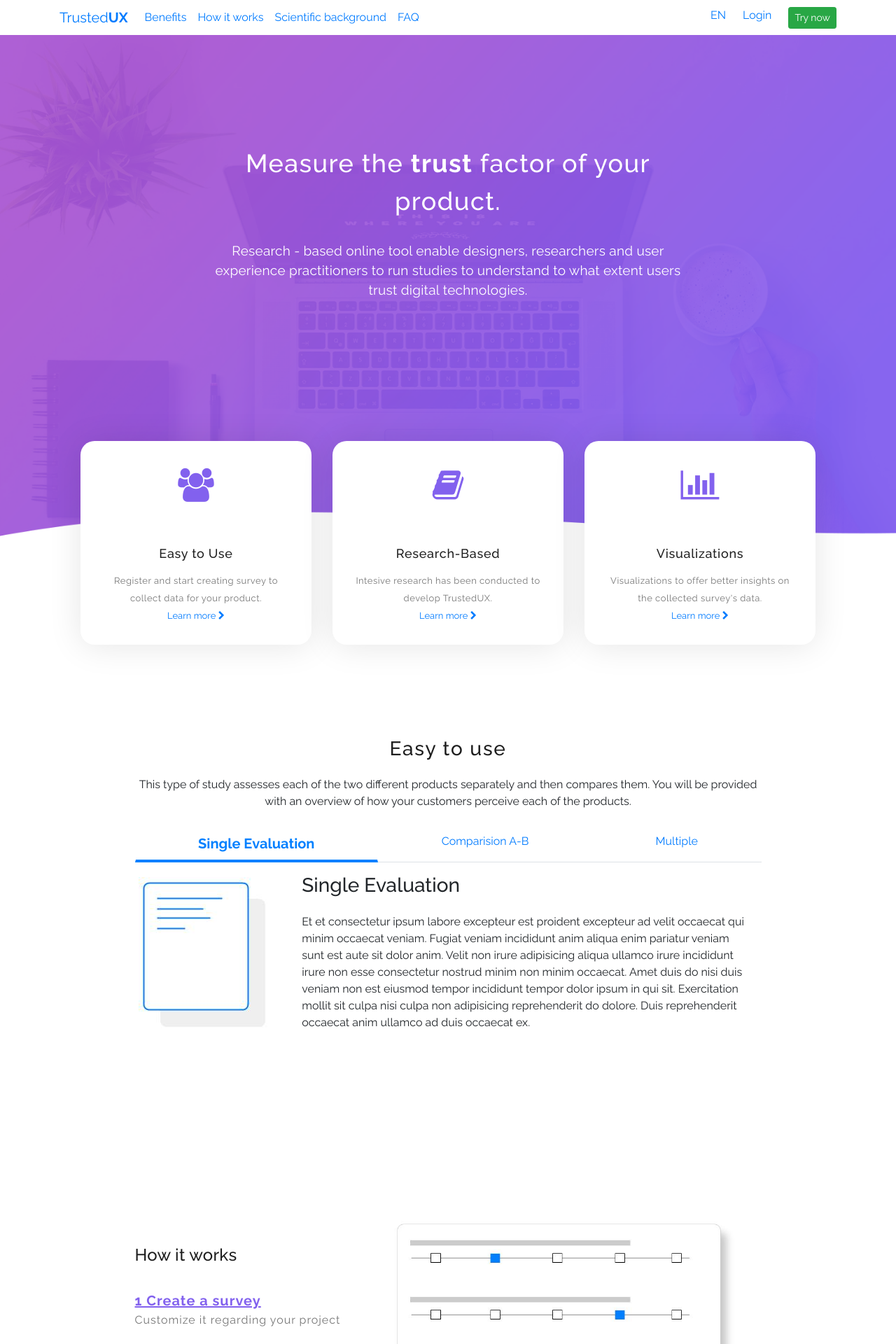
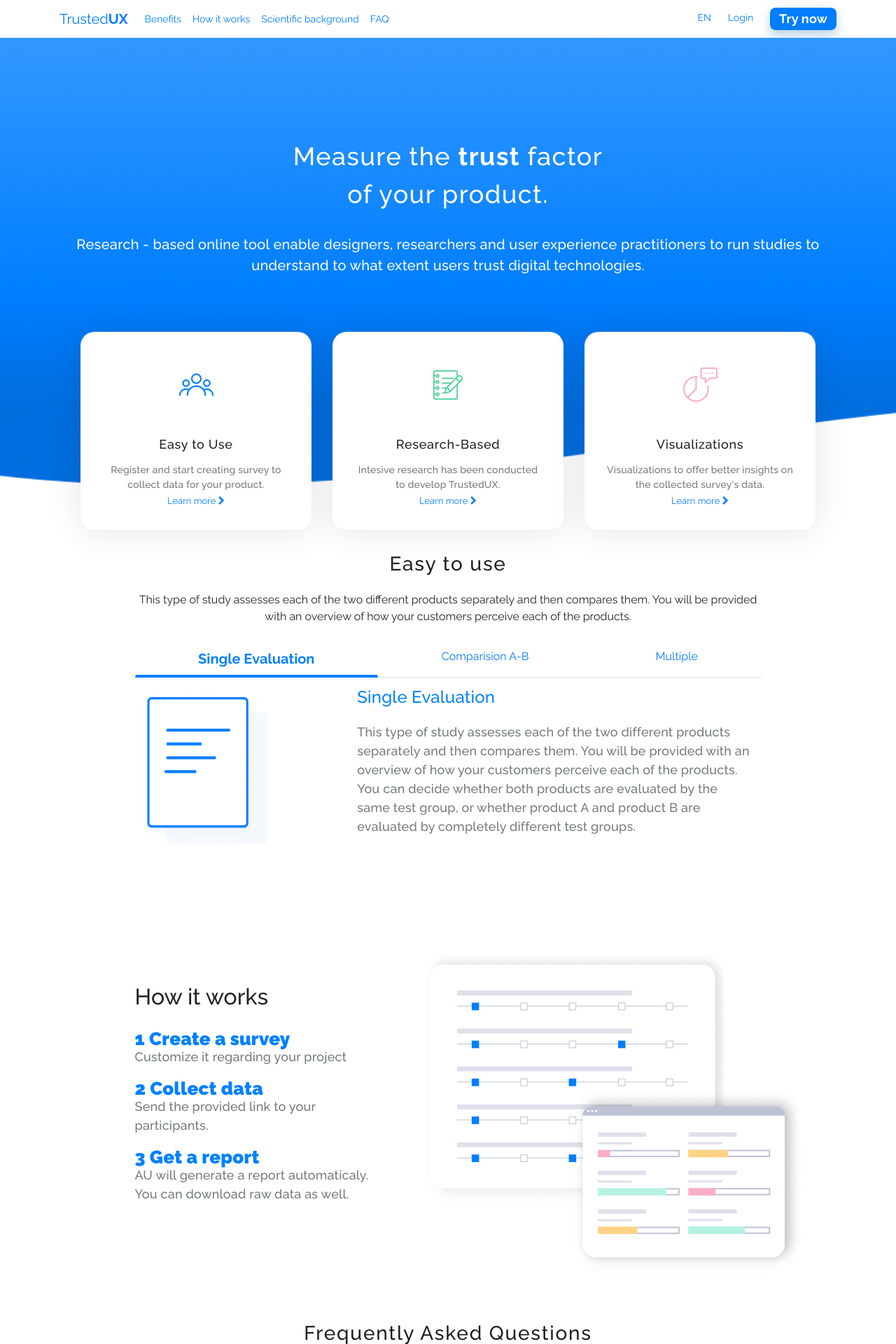
Before and after one commit to pjotrsavitski/TrustedUX-New, a Django app: page / in a window 1280 px wide. Shown: the top 1920 px of the page at 70% size. Run offline with Django 3.2, Linux system fonts and the light colour scheme; some libraries are stand-ins or nearby versions.

Commit message:
next update

```diff
--- a/static/assets/css/templatemo-softy-pinko.css
+++ b/static/assets/css/templatemo-softy-pinko.css
@@ -136,9 +136,87 @@
 
 .section {
   position: relative;
-  padding-top: 100px;
-  padding-bottom: 80px;
-}
+
+  padding-bottom: 50px;
+}
+
+.nav-item a span {
+  font-style: normal;
+font-weight: normal;
+font-size: 14px;
+line-height: 28px;
+/* identical to box height, or 571% */
+
+color: #007EFF;
+}
+
+.tr_card{
+  position: relative;
+display: -ms-flexbox;
+display: flex;
+-ms-flex-direction: column;
+flex-direction: column;
+min-width: 0;
+word-wrap: break-word;
+background-color: #fff;
+background-clip: border-box;
+border: 1px solid rgba(0,0,0,.125);
+    border-bottom-color: rgba(0, 0, 0, 0.125);
+    border-bottom-style: solid;
+    border-bottom-width: 1px;
+border-radius: 25px;
+    border-bottom-right-radius: 25px;
+    border-bottom-left-radius: 25px;
+}
+
+
+.accordion .btn-link[aria-expanded="true"]{
+  font-weight: bold;
+font-size: 38px;
+line-height: 24px;
+
+/* identical to box height, or 133% */
+letter-spacing: 0.2px;
+
+color: #0280FF;
+text-decoration: none;
+
+}
+
+.accordion .btn-link[aria-expanded="false"]{
+  font-weight: bold;
+font-size: 38px;
+line-height: 24px;
+
+/* identical to box height, or 133% */
+letter-spacing: 0.2px;
+
+color: black;
+text-decoration: none;
+
+}
+
+
+
+.try_now_button{
+
+  font-weight: 600;
+font-size: 18px;
+line-height: 18px;
+
+/* identical to box height, or 100% */
+display: flex;
+align-items: center;
+text-align: center;
+letter-spacing: 0.2px;
+
+/* White */
+color: #FFFFFF;
+background: #007EFF;
+box-shadow: 0px 8px 16px rgba(59, 124, 185, 0.34);
+border-radius: 8px;
+}
+
 
 .section.colored {
   background: #f2f2fe;
@@ -157,11 +235,15 @@
 }
 
 .left-heading .section-title {
-  font-weight: 500;
-  font-size: 24px;
-  line-height: 42px;
-  color: #1e1e1e;
-  letter-spacing: 0.25px;
+  font-weight: 600;
+font-size: 36px;
+line-height: 45px;
+
+/* or 125% */
+text-align: center;
+letter-spacing: 0.2px;
+
+color: #373F41;
   margin-bottom: 30px;
   position: relative;
 }
@@ -182,6 +264,31 @@
 .center-heading.colored .section-title {
   color: #ffffff;
 }
+
+.easy_use_section{
+  font-style: normal;
+font-weight: 500;
+font-size: 24px;
+line-height: 24px;
+
+/* identical to box height, or 100% */
+letter-spacing: 0.2px;
+
+color: #0280FF;
+}
+
+.easy_use_section_text{
+  font-weight: 500;
+font-size: 18px;
+line-height: 27px;
+
+/* or 150% */
+letter-spacing: 0.2px;
+
+color: #737B7D;
+}
+
+
 
 .center-text {
   text-align: center;
@@ -233,7 +340,7 @@
 }
 
 .padding-bottom-100 {
-  padding-bottom: 100px !important;
+  padding-bottom: 80px !important;
 }
 
 .border-bottom {
@@ -656,11 +763,11 @@
   display: flex;
   align-items: center;
   justify-content: center;
-  background-image: url(../images/banner-bg.png);
-  background-repeat: no-repeat;
+  background-image: url(../images/bg.jpg);
   background-position: center center;
   background-size: cover;
-  height: 100vh;
+  height:80vh;
+  padding-top:79px;
 }
 
 .welcome-area .header-text {
@@ -677,16 +784,18 @@
   letter-spacing: 1.4px;
   margin-bottom: 30px;
   color: #fff;
+  text-align: center;
 }
 
 .welcome-area .header-text p {
-  font-weight: 400;
-  font-size: 19px;
-  color: #fff;
-  line-height: 28px;
-  letter-spacing: 0.25px;
+  font-weight: 500;
+  font-size: 20px;
+  color: #fff;
+  line-height: 30px;
+  letter-spacing: 0.3px;
   margin-bottom: 10px;
   position: relative;
+  text-align: center;
 }
 
 @media (max-width: 991px) {
@@ -816,11 +925,11 @@
 }
 
 .features-small-item p {
-  font-weight: 400;
-  font-size: 13px;
+  font-weight: 500;
+  font-size: 14px;
   color: #777;
-  letter-spacing: 0.5px;
-  line-height: 25px;
+  letter-spacing: 0.2px;
+  line-height: 21px;
   position: relative;
   z-index: 2;
 }
@@ -833,14 +942,27 @@
 }
 
 dt {
-  font-weight: bold;
-  font-size: 20px;
-  color: #8261ee;
-  text-decoration: underline;
+  font-weight: 800;
+font-size: 26px;
+line-height: 24px;
+
+/* identical to box height, or 92% */
+letter-spacing: 0.2px;
+color: #0280FF;
 
 }
 dd {
   margin-bottom:20px;
+
+font-style: normal;
+font-weight: 500;
+font-size: 18px;
+line-height: 27px;
+
+/* or 150% */
+letter-spacing: 0.2px;
+
+color: #737B7D;
 }
 
 .home-feature {
@@ -1461,7 +1583,7 @@
 ---------------------------------------------
 */
 footer {
-  background-image: linear-gradient(127deg, #a759d1 0%, #8261ee 91%);
+  background: #0280FF;
   padding-top: 30px;
 }
 
--- a/templates/base_soft.html
+++ b/templates/base_soft.html
@@ -130,10 +130,10 @@
    		</button>
    <div class="navbar-nav-scroll">
       <ul class="navbar-nav bd-navbar-nav flex-row">
-        <li class='nav-item'><a class='nav-link'  href="#"> <span>Benefits</span></a></li>
-        <li class='nav-item'><a class='nav-link'  href="#how"> <span>How it works</span></a></li>
+        <li class='nav-item'><a class='nav-link'  href="{%url 'login'%}"> <span>Benefits</span></a></li>
+        <li class='nav-item'><a class='nav-link'  href="{%url 'login'%}"> <span>How it works</span></a></li>
         <li class='nav-item'><a class='nav-link'  href="{%url 'login'%}"> <span>Scientific background</span></a></li>
-        <li class='nav-item'><a class='nav-link'  href="#faq"> <span>FAQ</span></a></li>
+        <li class='nav-item'><a class='nav-link'  href="{%url 'login'%}"> <span>FAQ</span></a></li>
       </ul>
     </div>
 
@@ -160,9 +160,9 @@
 
 
          {% else %}
-         <li class='nav-item'><a class=' pr-4 '  href="#">EN</a></li>
-         <li class='nav-item'><a class=' pr-4 '  href="#">Login</a></li>
-         <li class='nav-item'><a class=' btn btn-success btn-sm '  href="{%url 'login'%}"> Try now</a></li>
+         <li class='nav-item'><a class=' pr-4 '  href="#"><span>EN</span></a></li>
+         <li class='nav-item'><a class=' pr-4 '  href="#"><span>Login<span></a></li>
+         <li class='nav-item'><a class=' btn try_now_button'  href="{%url 'login'%}"> Try now</a></li>
          {% endif %}
          <!-- Language code
          {% get_current_language as LANGUAGE_CODE %}
--- a/templates/index_soft.html
+++ b/templates/index_soft.html
@@ -11,8 +11,8 @@
     <div class="header-text">
         <div class="container">
             <div class="row">
-                <div class="offset-xl-2 col-xl-8 offset-lg-2 col-lg-8 col-md-12 col-sm-12">
-                    <h1>Measure the <strong>trust</strong> factor of your product.</h1>
+                <div class="col-xl-12  col-lg-12 col-md-12 col-sm-12">
+                    <h1>Measure the <strong>trust</strong> factor <br/>of your product.</h1>
                     <p>Research - based online tool enable designers, researchers and  user experience practitioners to run studies to understand to what extent users trust digital technologies.</p>
 
                 </div>
@@ -24,7 +24,7 @@
 <!-- ***** Welcome Area End ***** -->
 
 <!-- ***** Features Small Start ***** -->
-<section  class="section home-feature">
+<section class="section home-feature">
     <div class="container">
         <div class="row">
             <div class="col-lg-12">
@@ -35,11 +35,11 @@
                     <div class="col-lg-4 col-md-6 col-sm-6 col-12" data-scroll-reveal="enter bottom move 50px over 0.6s after 0.4s">
                         <div class="features-small-item">
                             <div class="icon">
-                                <i class='fa fa-group'></i>
+                                <img src='{% static "assets/images/user.jpg"%}'/>
                             </div>
                             <h5 class="features-title">Easy to Use</h5>
                             <p>Register and start creating survey to collect data for your product.</p>
-                            <a href='#easy_use'>Learn more <i class="fa fa-chevron-right" ></i></a>
+                            <a href='#'>Learn more <i class="fa fa-chevron-right" ></i></a>
                         </div>
                     </div>
                     <!-- ***** Features Small Item End ***** -->
@@ -48,7 +48,7 @@
                     <div class="col-lg-4 col-md-6 col-sm-6 col-12" data-scroll-reveal="enter bottom move 50px over 0.6s after 0.2s">
                         <div class="features-small-item">
                             <div class="icon">
-                              <i class="fa fa-book " aria-hidden="true"></i>
+                              <img src='{% static "assets/images/notes.jpg"%}'/>
 
                             </div>
                             <h5 class="features-title">Research-Based</h5>
@@ -62,7 +62,7 @@
                     <div class="col-lg-4 col-md-6 col-sm-6 col-12" data-scroll-reveal="enter bottom move 50px over 0.6s after 0.6s">
                         <div class="features-small-item">
                             <div class="icon">
-                                <i class='fa fa-bar-chart '></i>
+                                <img src='{% static "assets/images/chat.jpg"%}'/>
                             </div>
                             <h5 class="features-title">Visualizations</h5>
                             <p> Visualizations to offer better insights on the collected survey's data. </p>
@@ -78,7 +78,7 @@
 <!-- ***** Features Small End ***** -->
 
 <!-- ***** Features Big Item Start ***** -->
-<section id='easy_use' class="section padding-bottom-100">
+<section class="section padding-bottom-100">
     <div class="container">
         <div class="row">
             <div class="offset-lg-1 col-lg-10 col-md-12 col-sm-12 align-self-center mobile-bottom-fix">
@@ -101,34 +101,34 @@
 					<div class="tab-pane fade show active" id="nav-home" role="tabpanel" aria-labelledby="nav-home-tab">
             <div class='row'>
               <div class='col col-3' style='padding:5px;'>
-                <img src="{% static 'assets/images/single.jpg'%}"/>
+                <img style="width:187px;height:219px;"  src="{% static 'assets/images/single1.jpg'%}"/>
               </div>
 
-              <div class='col col-9'>
-              <h3>  Single Evaluation </h3><br/>
-						Et et consectetur ipsum labore excepteur est proident excepteur ad velit occaecat qui minim occaecat veniam. Fugiat veniam incididunt anim aliqua enim pariatur veniam sunt est aute sit dolor anim. Velit non irure adipisicing aliqua ullamco irure incididunt irure non esse consectetur nostrud minim non minim occaecat. Amet duis do nisi duis veniam non est eiusmod tempor incididunt tempor dolor ipsum in qui sit. Exercitation mollit sit culpa nisi culpa non adipisicing reprehenderit do dolore. Duis reprehenderit occaecat anim ullamco ad duis occaecat ex.
+              <div class='col col-9' style="padding-left:94px;">
+              <h3 class='easy_use_section'>  Single Evaluation </h3><br/>
+						<p class='easy_use_section_text'>This type of study assesses each of the two different products separately and then compares them. You will be provided with an overview of how your customers perceive each of the products. You can decide whether both products are evaluated by the same test group, or whether product A and product B are evaluated by completely different test groups.</p>
             </div>
             </div>
 					</div>
 					<div class="tab-pane fade" id="nav-profile" role="tabpanel" aria-labelledby="nav-profile-tab">
             <div class='row'>
               <div class='col col-3' style='padding:5px;'>
-                <img src="{% static 'assets/images/compare.jpg'%}"/>
+                <img style="width:187px;height:219px;"  src="{% static 'assets/images/compare1.jpg'%}"/>
               </div>
-              <div class='col col-9'>
-                <h3>Comparision A-B</h3> <br/>
-						Et et consectetur ipsum labore excepteur est proident excepteur ad velit occaecat qui minim occaecat veniam. Fugiat veniam incididunt anim aliqua enim pariatur veniam sunt est aute sit dolor anim. Velit non irure adipisicing aliqua ullamco irure incididunt irure non esse consectetur nostrud minim non minim occaecat. Amet duis do nisi duis veniam non est eiusmod tempor incididunt tempor dolor ipsum in qui sit. Exercitation mollit sit culpa nisi culpa non adipisicing reprehenderit do dolore. Duis reprehenderit occaecat anim ullamco ad duis occaecat ex.
+              <div class='col col-9'style="padding-left:94px;">
+                <h3 class='easy_use_section'>Comparision A-B</h3> <br/>
+						<p class='easy_use_section_text'>Et et consectetur ipsum labore excepteur est proident excepteur ad velit occaecat qui minim occaecat veniam. Fugiat veniam incididunt anim aliqua enim pariatur veniam sunt est aute sit dolor anim. Velit non irure adipisicing aliqua ullamco irure incididunt irure non esse consectetur nostrud minim non minim occaecat. Amet duis do nisi duis veniam non est eiusmod tempor incididunt tempor dolor ipsum in qui sit. Exercitation mollit sit culpa nisi culpa non adipisicing reprehenderit do dolore. Duis reprehenderit occaecat anim ullamco ad duis occaecat ex.</p>
             </div>
             </div>
 					</div>
 					<div class="tab-pane fade" id="nav-contact" role="tabpanel" aria-labelledby="nav-contact-tab">
 						<div class='row'>
               <div class='col col-3' style='padding:5px;'>
-                <img src="{% static 'assets/images/multiple.jpg'%}"/>
+                <img style="width:187px;height:219px;" src="{% static 'assets/images/multiple1.jpg'%}"/>
               </div>
-              <div class='col col-9'>
-              <h3>  Multiple </h3> <br/>
-						Et et consectetur ipsum labore excepteur est proident excepteur ad velit occaecat qui minim occaecat veniam. Fugiat veniam incididunt anim aliqua enim pariatur veniam sunt est aute sit dolor anim. Velit non irure adipisicing aliqua ullamco irure incididunt irure non esse consectetur nostrud minim non minim occaecat. Amet duis do nisi duis veniam non est eiusmod tempor incididunt tempor dolor ipsum in qui sit. Exercitation mollit sit culpa nisi culpa non adipisicing reprehenderit do dolore. Duis reprehenderit occaecat anim ullamco ad duis occaecat ex.
+              <div class='col col-9'style="padding-left:94px;">
+              <h3 class='easy_use_section'>  Multiple </h3> <br/>
+						<p class='easy_use_section_text'>Et et consectetur ipsum labore excepteur est proident excepteur ad velit occaecat qui minim occaecat veniam. Fugiat veniam incididunt anim aliqua enim pariatur veniam sunt est aute sit dolor anim. Velit non irure adipisicing aliqua ullamco irure incididunt irure non esse consectetur nostrud minim non minim occaecat. Amet duis do nisi duis veniam non est eiusmod tempor incididunt tempor dolor ipsum in qui sit. Exercitation mollit sit culpa nisi culpa non adipisicing reprehenderit do dolore. Duis reprehenderit occaecat anim ullamco ad duis occaecat ex.</p>
             </div>
             </div>
 					</div>
@@ -174,12 +174,12 @@
 <!-- ***** Features Big Item End ***** -->
 
 <!-- ***** Features Big Item Start ***** -->
-<section id='how' class="section ">
+<section class="section ">
     <div class="container">
         <div class="row">
             <div class=" offset-lg-1 col-lg-4 col-md-4 col-sm-12 align-self-center mobile-bottom-fix">
                 <div class="left-heading">
-                    <h2 class="section-title">How it works</h2>
+                    <h2  style='padding-left:0px;margin-left:0px;padding-bottom:28px;'>How it works</h2>
                 </div>
                 <div class="left-text">
                   <dl>
@@ -192,7 +192,7 @@
             </div>
 
             <div class="col-lg-7 col-md-7 col-sm-12 align-self-center mobile-bottom-fix-big" data-scroll-reveal="enter right move 30px over 0.6s after 0.4s" style="padding-top:50px;">
-                <img src="{% static 'assets/images/dash3.jpg' %}" class="rounded img-fluid d-block mx-auto" alt="App">
+                <img  src="{% static 'assets/images/interface.png' %}" class="rounded img-fluid d-block mx-auto" alt="App">
             </div>
         </div>
     </div>
@@ -201,21 +201,21 @@
 
 
 <!-- ***** Features Big Item Start ***** -->
-<section id='faq' class="section ">
+<section class="section ">
     <div class="container">
         <div class="row">
             <div class="offset-lg-1  col-lg-10 col-md-12 col-sm-12 align-self-center mobile-bottom-fix">
                 <div class="center-heading">
-                    <h2 class="section-title">FAQ</h2>
+                    <h2 class="section-title">Frequently Asked Questions</h2>
                 </div>
                 <div class="accordion" id="accordionExample">
-  <div class="card">
-    <div class="card-header" id="headingOne">
-      <h5 class="mb-0">
+  <div class="card" style="border-radius:0px; border:0px;border-top:1px solid #BDC2D4;border-top:1px solid #BDC2D4;">
+    <div class="card-header" id="headingOne" style="background:white;font-weight: bold;font-size: 18px;line-height: 24px;letter-spacing: 0.2px;">
+
         <button class="btn btn-link" type="button" data-toggle="collapse" data-target="#collapseOne" aria-expanded="true" aria-controls="collapseOne">
-          What benefits does the implementation of TrustedUX offer?
+          <span style="font-weight: bold;font-size: 18px;line-height: 24px;letter-spacing: 0.2px;">What benefits does the implementation of TrustedUX offer?</span>
         </button>
-      </h5>
+
     </div>
 
     <div id="collapseOne" class="collapse show" aria-labelledby="headingOne" data-parent="#accordionExample">
@@ -224,13 +224,13 @@
       </div>
     </div>
   </div>
-  <div class="card">
-    <div class="card-header" id="headingTwo">
-      <h5 class="mb-0">
+  <div class="card" style="border-radius:0px; border:0px;border-top:1px solid #BDC2D4;border-top:1px solid #BDC2D4;">
+    <div class="card-header" id="headingTwo" style="background:white;font-weight: bold;font-size: 18px;line-height: 24px;letter-spacing: 0.2px;">
+
         <button class="btn btn-link collapsed" type="button" data-toggle="collapse" data-target="#collapseTwo" aria-expanded="false" aria-controls="collapseTwo">
-          What benefits does the implementation of TrustedUX offer?
+          <span style="font-weight: bold;font-size: 18px;line-height: 24px;letter-spacing: 0.2px;">What benefits does the implementation of TrustedUX offer?</span>
         </button>
-      </h5>
+
     </div>
     <div id="collapseTwo" class="collapse" aria-labelledby="headingTwo" data-parent="#accordionExample">
       <div class="card-body">
@@ -238,13 +238,13 @@
       </div>
     </div>
   </div>
-  <div class="card">
-    <div class="card-header" id="headingThree">
-      <h5 class="mb-0">
+  <div class="card" style="border-radius:0px; border:0px;border-top:1px solid #BDC2D4;border-top:1px solid #BDC2D4;">
+    <div class="card-header" id="headingThree" style="background:white;font-weight: bold;font-size: 18px;line-height: 24px;letter-spacing: 0.2px;">
+
         <button class="btn btn-link collapsed" type="button" data-toggle="collapse" data-target="#collapseThree" aria-expanded="false" aria-controls="collapseThree">
-          What benefits does the implementation of TrustedUX offer? <div class="expand_caret caret"></div>
+          <span style="font-weight: bold;font-size: 18px;line-height: 24px;letter-spacing: 0.2px;">What benefits does the implementation of TrustedUX offer?</span>
         </button>
-      </h5>
+
     </div>
     <div id="collapseThree" class="collapse" aria-labelledby="headingThree" data-parent="#accordionExample">
       <div class="card-body">
```
Also changed, not shown: templates/base.html (+28 -6 lines), static/assets/images/bg.jpg (added), static/assets/images/chat.jpg (added), static/assets/images/compare1.jpg (added), static/assets/images/interface.png (added), static/assets/images/multiple1.jpg (added), static/assets/images/notes.jpg (added), static/assets/images/single1.jpg (added), static/assets/images/user.jpg (added).
